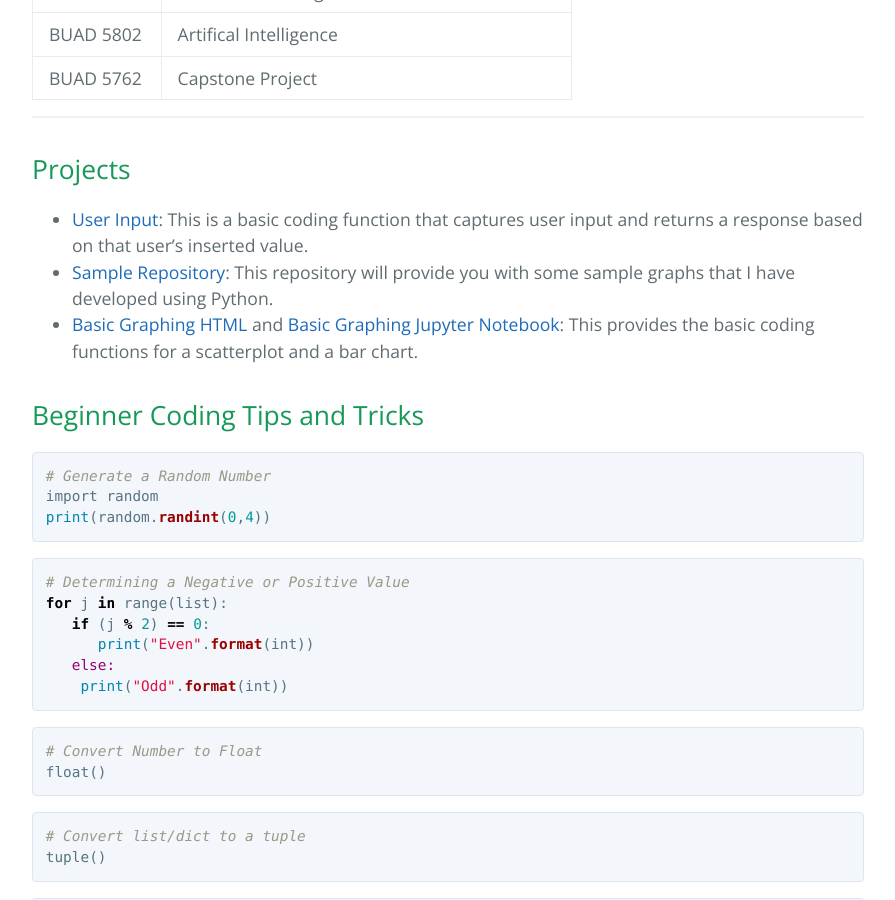
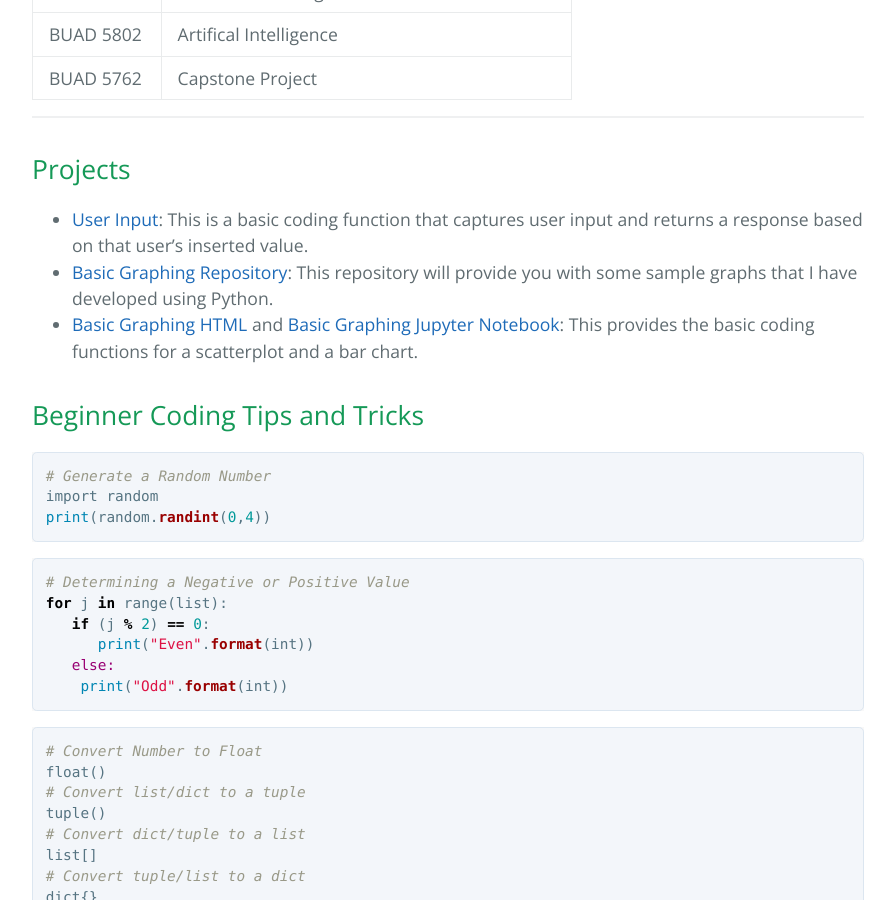
Before and after one commit to salyersashleigh/salyersashleigh.github.io, a Jekyll site: the page built from index.md, in a window 1280 px wide and 900 px high, scrolled down 1916 px. Shown: the whole window, without its empty margins (192-1087 px from the left). Built offline with Jekyll 4.4.1, drawn with Linux system fonts in a browser that asks for light colours; our own code applies the rules of GitHub Pages for plain Markdown files.

Commit message:
Update index.md

````diff
--- a/index.md
+++ b/index.md
@@ -41,7 +41,7 @@
 ## Projects
 
 *   [User Input](/User Inputs/index.md): This is a basic coding function that captures user input and returns a response based on that user's inserted value.
-*   [Sample Repository](https://github.com/salyersashleigh/sample): This repository will provide you with some sample graphs that I have developed using Python.
+*   [Basic Graphing Repository](https://github.com/salyersashleigh/sample): This repository will provide you with some sample graphs that I have developed using Python.
 *   [Basic Graphing HTML](Graph Functions.html) and [Basic Graphing Jupyter Notebook](Graph Functions.ipynb): This provides the basic coding functions for a scatterplot and a bar chart.
 
 
@@ -65,19 +65,10 @@
 ```ruby
 # Convert Number to Float
 float()
-```
-
-```ruby
 # Convert list/dict to a tuple
 tuple()
-```
-
-```ruby
 # Convert dict/tuple to a list
 list[]
-```
-
-```ruby
 # Convert tuple/list to a dict
 dict{}
 ```
````
